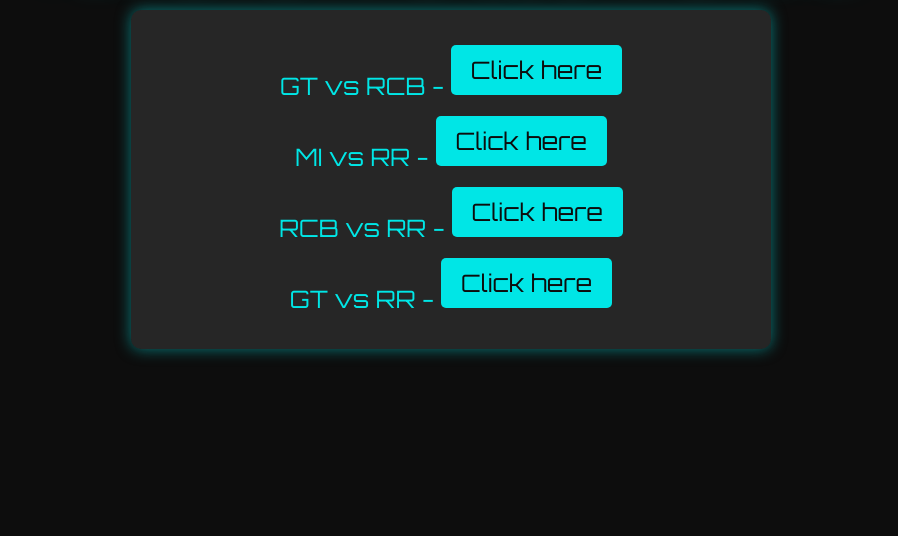
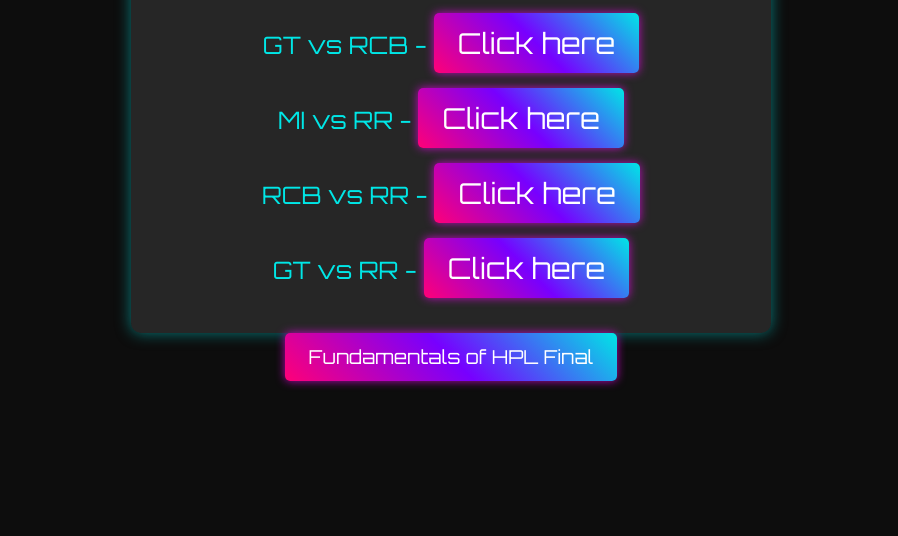
Before and after one commit to tmazakie134/HPL, a plain HTML site: page index.html in a window 1280 px wide. Shown: the part 280-816 px from the top of the page, without its empty margins (189-1087 px from the left). Drawn offline with Linux system fonts and the light colour scheme.

Commit message:
Update index.html

```diff
--- a/index.html
+++ b/index.html
@@ -37,22 +37,21 @@
         }
         .button {
             font-family: 'Orbitron', sans-serif;
-            background-color: #00e6e6;
-            color: #0d0d0d;
-            padding: 10px 20px;
+            background: linear-gradient(45deg, #ff0077, #7700ff, #00e6e6);
+            color: white;
+            padding: 12px 24px;
             border: none;
             border-radius: 5px;
-            font-size: 1em;
+            font-size: 1.2em;
             cursor: pointer;
-            transition: 0.3s ease-in-out;
-            position: relative;
-            overflow: hidden;
             text-decoration: none;
             display: inline-block;
+            transition: 0.3s ease-in-out;
+            box-shadow: 0 0 10px rgba(255, 0, 255, 0.7);
         }
         .button:hover {
-            background-color: #00b3b3;
             transform: scale(1.1);
+            background: linear-gradient(45deg, #7700ff, #ff0077, #00b3b3);
         }
     </style>
 </head>
@@ -62,6 +61,9 @@
         <div class="match">GT vs RCB - <a href="gtrcb.html" class="button">Click here</a></div>
         <div class="match">MI vs RR - <a href="mirr.html" class="button">Click here</a></div>
         <div class="match">RCB vs RR - <a href="rcbrr.html" class="button">Click here</a></div>
-        <div class="match">GT vs RR - <a href="gtrr.html" class="button">Click here</a></div>    </div>
+        <div class="match">GT vs RR - <a href="gtrr.html" class="button">Click here</a></div>
+    </div>
+
+    <a href="fun.html" class="button">Fundamentals of HPL Final</a>
 </body>
 </html>
```
